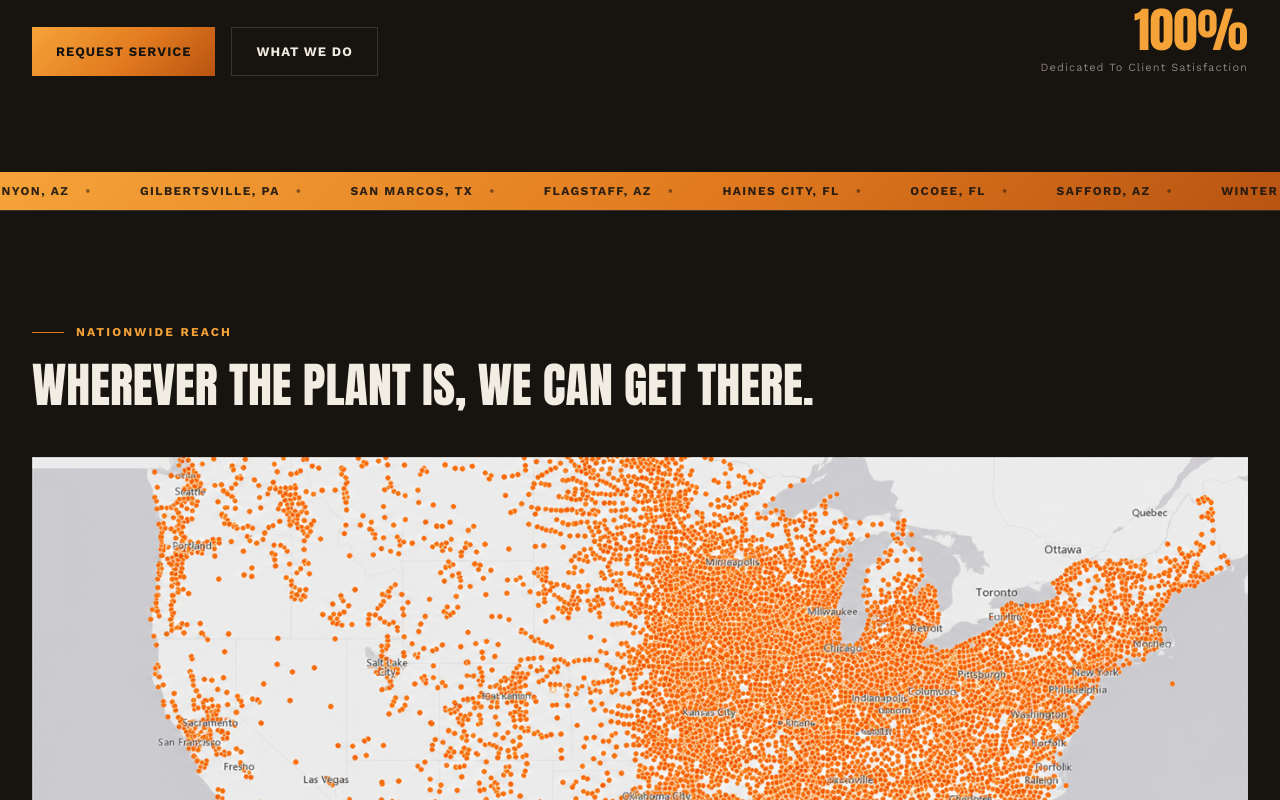
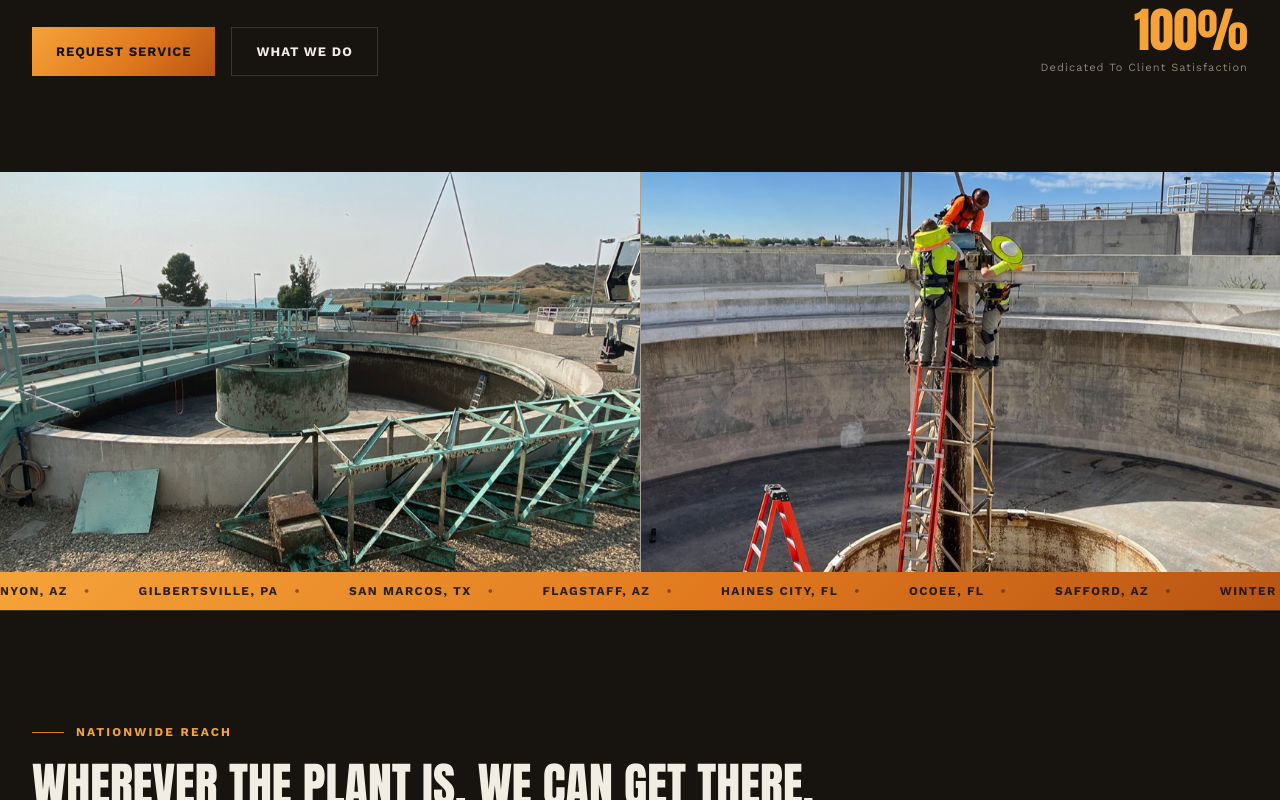
Before and after one commit to AdminCopperstate/copperstate-website-v3, a React (Vite) app: page / in a window 1280 px wide. Shown: the part 723-1523 px from the top of the page. Built offline with nearby package versions, Linux system fonts and the light colour scheme.

Commit message:
Add zooming photo strip and bigger NPS pop animation

```diff
--- /dev/null
+++ b/src/components/HeroPhotoStrip.jsx
@@ -0,0 +1,20 @@
+const PHOTOS = [
+  { src: '/gallery/photo-1.jpg', alt: 'Clarifier drive removal and installation' },
+  { src: '/gallery/photo-11.jpg', alt: 'Field crew rigging equipment on-site' },
+];
+
+export default function HeroPhotoStrip() {
+  return (
+    <div className="grid sm:grid-cols-2 gap-px bg-ink-line/40">
+      {PHOTOS.map((photo) => (
+        <div key={photo.src} className="relative aspect-[16/10] overflow-hidden bg-ink-soft">
+          <img
+            src={photo.src}
+            alt={photo.alt}
+            className="ken-burns absolute inset-0 w-full h-full object-cover"
+          />
+        </div>
+      ))}
+    </div>
+  );
+}
--- a/src/index.css
+++ b/src/index.css
@@ -51,6 +51,14 @@
     to { opacity: 1; transform: translateY(0); }
   }
 
+  .ken-burns {
+    animation: kenBurns 18s ease-in-out infinite alternate;
+  }
+  @keyframes kenBurns {
+    from { transform: scale(1); }
+    to { transform: scale(1.12); }
+  }
+
   .nps-pop {
     display: inline-block;
     transform-origin: center;
@@ -61,7 +69,7 @@
   }
   @keyframes npsPop {
     0%, 100% { transform: scale(1); }
-    50% { transform: scale(1.3); }
+    50% { transform: scale(1.6); }
   }
 
   .card-drop {
--- a/src/pages/Home.jsx
+++ b/src/pages/Home.jsx
@@ -1,4 +1,5 @@
 import Hero from '../components/Hero';
+import HeroPhotoStrip from '../components/HeroPhotoStrip';
 import LocationTicker from '../components/LocationTicker';
 import ServiceMap from '../components/ServiceMap';
 import WhyUs from '../components/WhyUs';
@@ -11,6 +12,7 @@ export default function Home() {
   return (
     <>
       <Hero />
+      <HeroPhotoStrip />
       <LocationTicker />
       <ServiceMap />
       <WhyUs />
```
